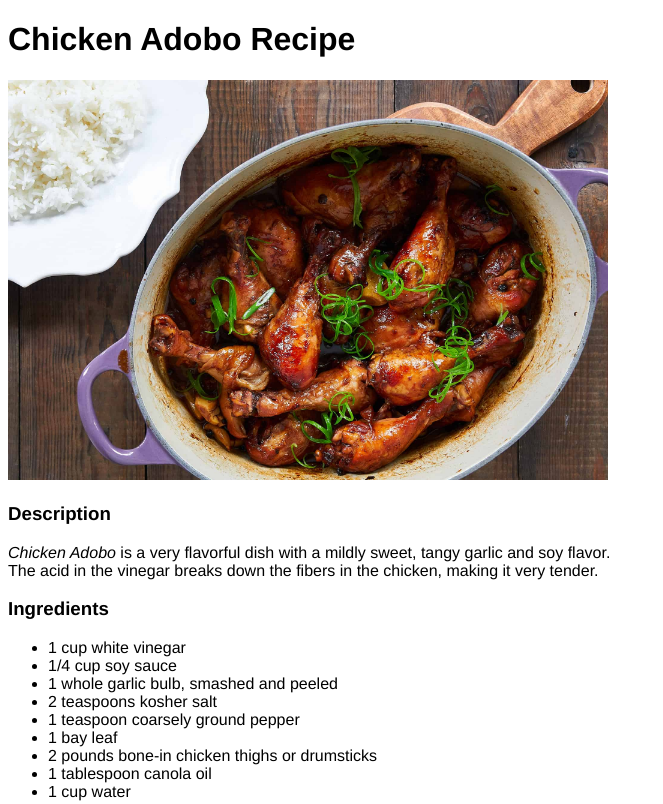
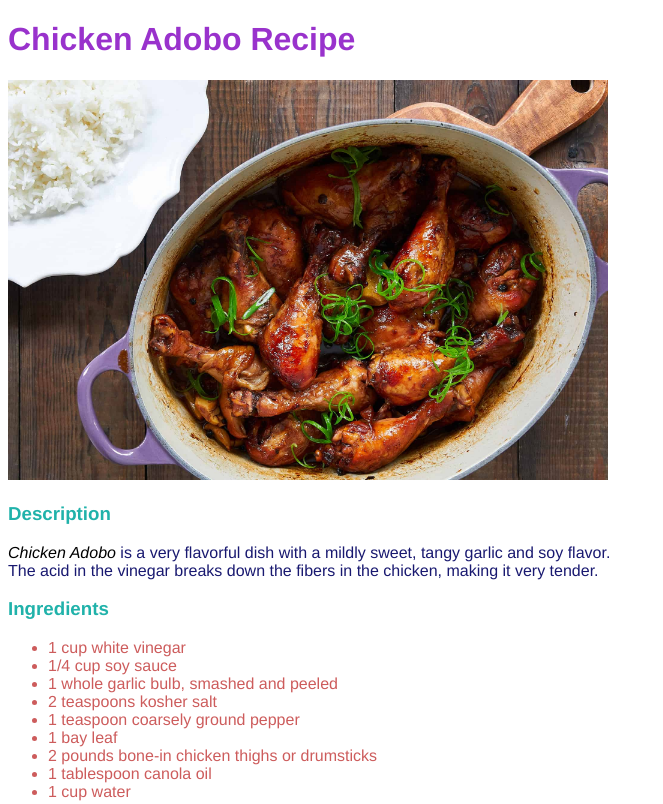
Before and after one commit to harryb94/odin-recipes, a plain HTML site: page recipes/adobo.html in a window 1280 px wide. Shown: the top 804 px of the page, without its empty margins (0-663 px from the left). Drawn offline with Linux system fonts and the light colour scheme.

Commit message:
add font colors to styles.css

```diff
--- a/css/styles.css
+++ b/css/styles.css
@@ -3,3 +3,19 @@
     background-color: white;
     color: black;
 }
+
+h1{
+    color:darkorchid;
+}
+
+h3{
+    color:lightseagreen;
+}
+
+p{
+    color:midnightblue;
+}
+
+li{
+    color:indianred;
+}
```
